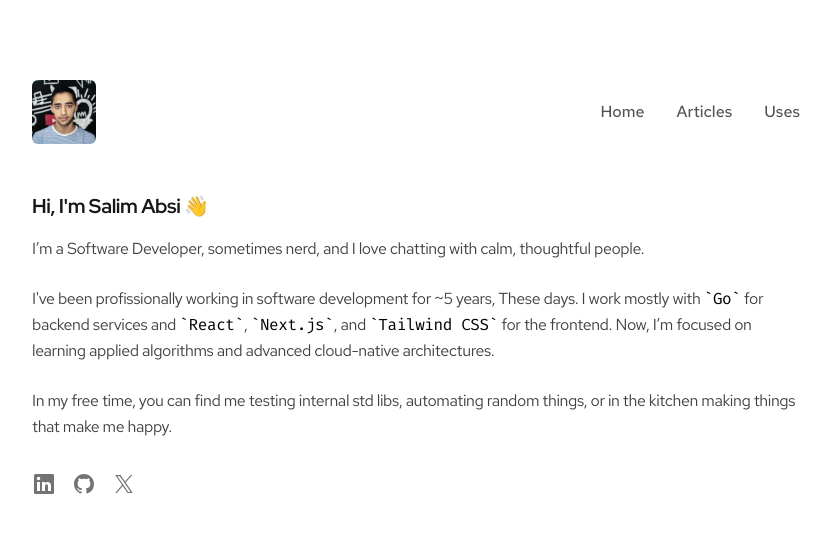
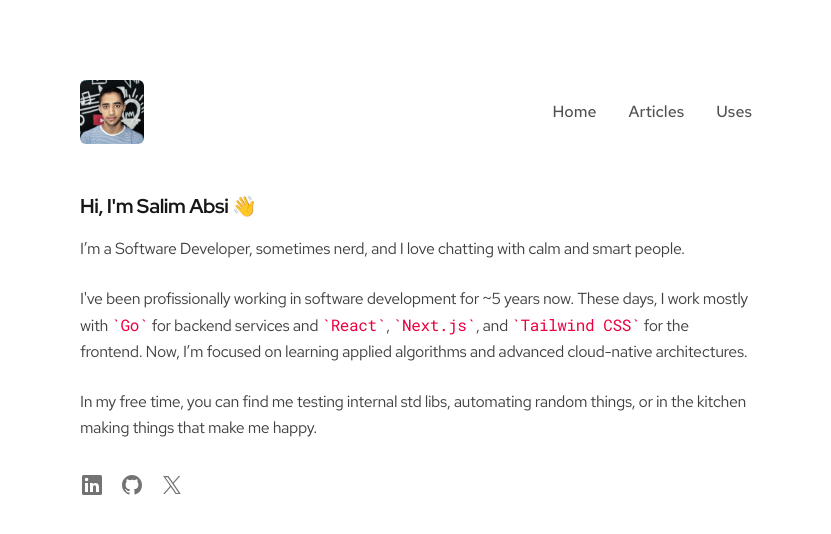
Before and after one commit to salimabsi/salimabsi.me, a Next.js app: page / in a window 1280 px wide. Shown: the top 534 px of the page, without its empty margins (224-1055 px from the left). Built offline with nearby package versions, Linux system fonts and the light colour scheme.

Commit message:
feat: update fonts and home text

```diff
--- a/src/app/globals.css
+++ b/src/app/globals.css
@@ -11,7 +11,7 @@
 @theme inline {
   --font-sans: var(--font-red-hat-text);
   --font-display: var(--font-red-hat-display);
-  --font-mono: var(--font-fira-code);
+  --font-mono: var(--font-roboto-mono);
 }
 
 body {
--- a/src/app/layout.tsx
+++ b/src/app/layout.tsx
@@ -1,5 +1,5 @@
 import type { Metadata } from 'next'
-import { Red_Hat_Display, Red_Hat_Text, Fira_Code } from 'next/font/google'
+import { Red_Hat_Text, Red_Hat_Display, Roboto_Mono } from 'next/font/google'
 import Image from 'next/image'
 import Link from 'next/link'
 import './globals.css'
@@ -13,13 +13,13 @@ const redHatText = Red_Hat_Text({
 const redHatDisplay = Red_Hat_Display({
   variable: '--font-red-hat-display',
   subsets: ['latin'],
-  weight: ['400', '500', '600', '700'],
+  weight: ['700'],
 })
 
-const firaCode = Fira_Code({
-  variable: '--font-fira-code',
+const robotoMono = Roboto_Mono({
+  variable: '--font-roboto-mono',
   subsets: ['latin'],
-  weight: ['400', '500'],
+  weight: ['400'],
 })
 
 export const metadata: Metadata = {
@@ -35,10 +35,10 @@ export default function RootLayout({
   return (
     <html lang="en">
       <body
-        className={`${redHatText.variable} ${redHatDisplay.variable} ${firaCode.variable} bg-white text-neutral-900 antialiased font-sans transition-colors duration-300`}
+        className={`${redHatText.variable} ${redHatDisplay.variable} ${robotoMono.variable} bg-white text-neutral-900 antialiased font-sans transition-colors duration-300`}
       >
         <div className="flex min-h-screen justify-center px-6 py-20">
-          <div className="w-full max-w-3xl space-y-12">
+          <div className="w-full max-w-2xl space-y-12">
             <header className="flex items-center justify-between">
               <div className="flex items-center gap-4">
                 <Link href="/">
@@ -57,19 +57,19 @@ export default function RootLayout({
               <nav className="flex items-center gap-8">
                 <Link
                   href="/"
-                  className="text-base font-medium text-neutral-600 transition hover:text-neutral-900"
+                  className="font-medium text-neutral-600 transition hover:text-neutral-900"
                 >
                   Home
                 </Link>
                 <Link
                   href="/articles"
-                  className="text-base font-medium text-neutral-600 transition hover:text-neutral-900"
+                  className="font-medium text-neutral-600 transition hover:text-neutral-900"
                 >
                   Articles
                 </Link>
                 <Link
                   href="/uses"
-                  className="text-base font-medium text-neutral-600 transition hover:text-neutral-900"
+                  className="font-medium text-neutral-600 transition hover:text-neutral-900"
                 >
                   Uses
                 </Link>
--- a/src/app/page.tsx
+++ b/src/app/page.tsx
@@ -7,13 +7,13 @@ export default function Home() {
 
       <div className="mt-4 space-y-6 leading-relaxed text-neutral-700">
         <p>
-          I’m a Software Developer, sometimes nerd, and I love chatting with calm, thoughtful people.
+          I’m a Software Developer, sometimes nerd, and I love chatting with calm and smart people.
         </p>
 
         <p>
-          I've been profissionally working in software development for ~5 years, These days. I work mostly with <span className="font-mono text-black">`Go`</span> for backend services and{' '}
-          <span className="font-mono text-black">`React`</span>, <span className="font-mono text-black">`Next.js`</span>, and{' '}
-          <span className="font-mono text-black">`Tailwind CSS`</span> for the frontend. Now, I’m focused on learning applied algorithms and advanced cloud-native architectures.
+          I&apos;ve been profissionally working in software development for ~5 years now. These days, I work mostly with <span className="font-mono text-rose-600">`Go`</span> for backend services and{' '}
+          <span className="font-mono text-rose-600">`React`</span>, <span className="font-mono text-rose-600">`Next.js`</span>, and{' '}
+          <span className="font-mono text-rose-600">`Tailwind CSS`</span> for the frontend. Now, I’m focused on learning applied algorithms and advanced cloud-native architectures.
         </p>
 
         <p>
```
